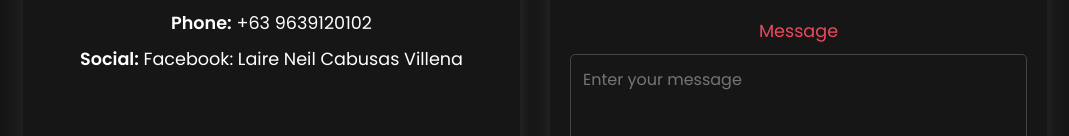
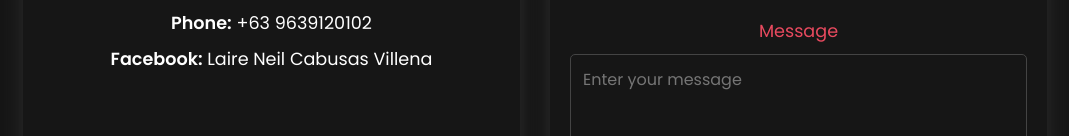
Before and after one commit to Neil18482/My-Portfolio-Villena, a plain HTML site: page index.html in a window 1280 px wide. Shown: the part 5805-5941 px from the top of the page, without its empty margins (105-1174 px from the left). Drawn offline with Linux system fonts and the light colour scheme.

Commit message:
Update index.html

```diff
--- a/index.html
+++ b/index.html
@@ -313,7 +313,7 @@
             <ul>
                 <li><strong>Email:</strong> laireneilcabusas.villena@gmail.com</li>
                 <li><strong>Phone:</strong> +63 9639120102</li>
-                <li><strong>Social:</strong> Facebook: Laire Neil Cabusas Villena</li>
+                <li><strong>Facebook:</strong> Laire Neil Cabusas Villena</li>
             </ul>
         </div>
 
```
